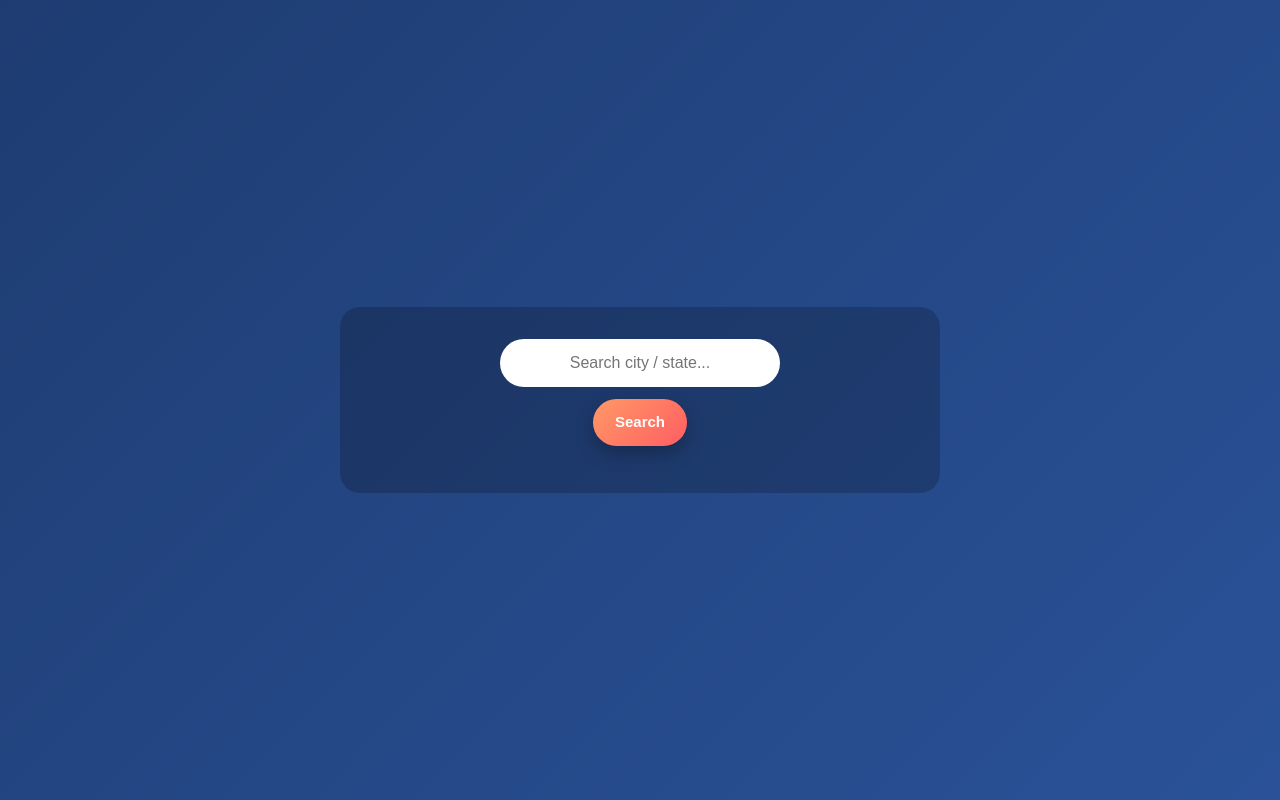
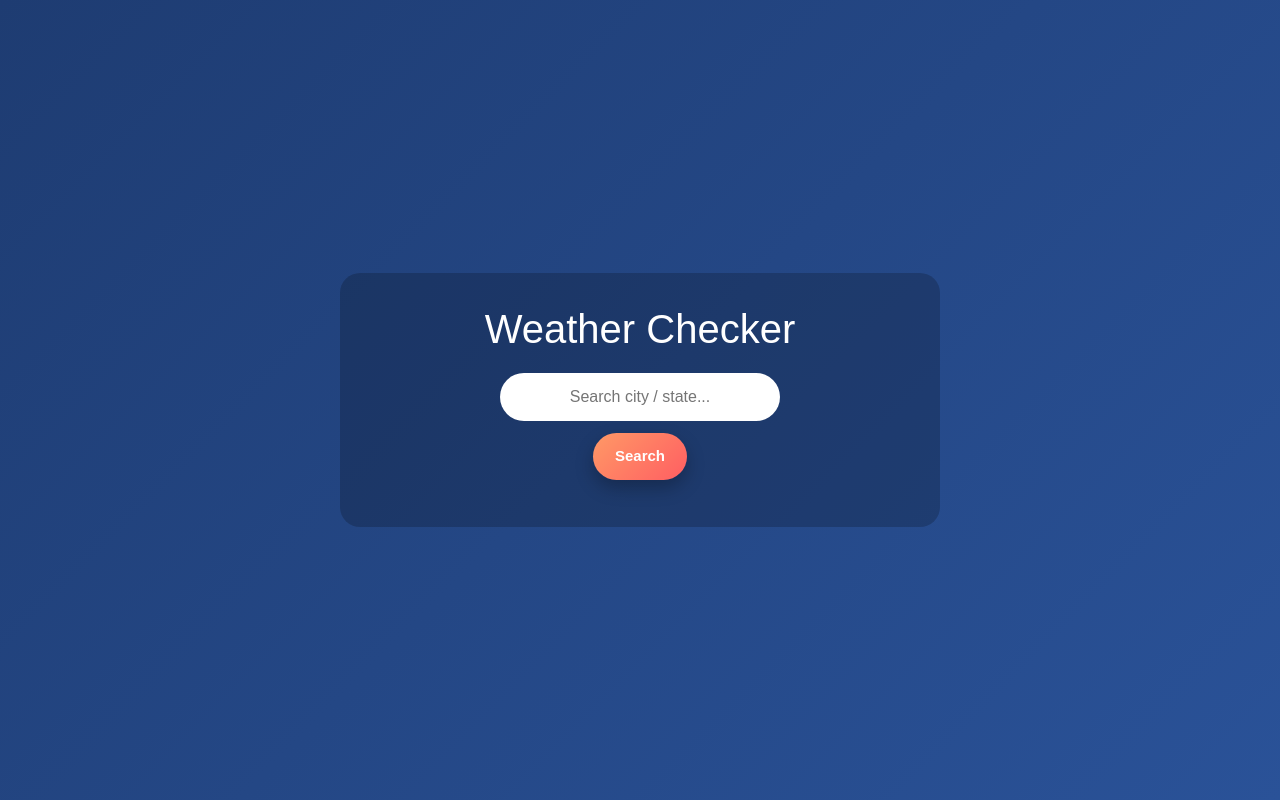
Before and after one commit to Praveen-22k/weather, a React (Vite) app: page / in a window 1280 px wide. Built offline with nearby package versions, Linux system fonts and the light colour scheme; no server answers.

Commit message:
feast : "adding feast"

```diff
--- a/src/weather/Weather.jsx
+++ b/src/weather/Weather.jsx
@@ -32,6 +32,7 @@ const Weather = () => {
     <div className="weather-app">
       <div className="weather-container">
         <div className="search-form">
+          <h1>Weather Checker</h1>
           <input
             className="search"
             placeholder="Search city / state..."
```
